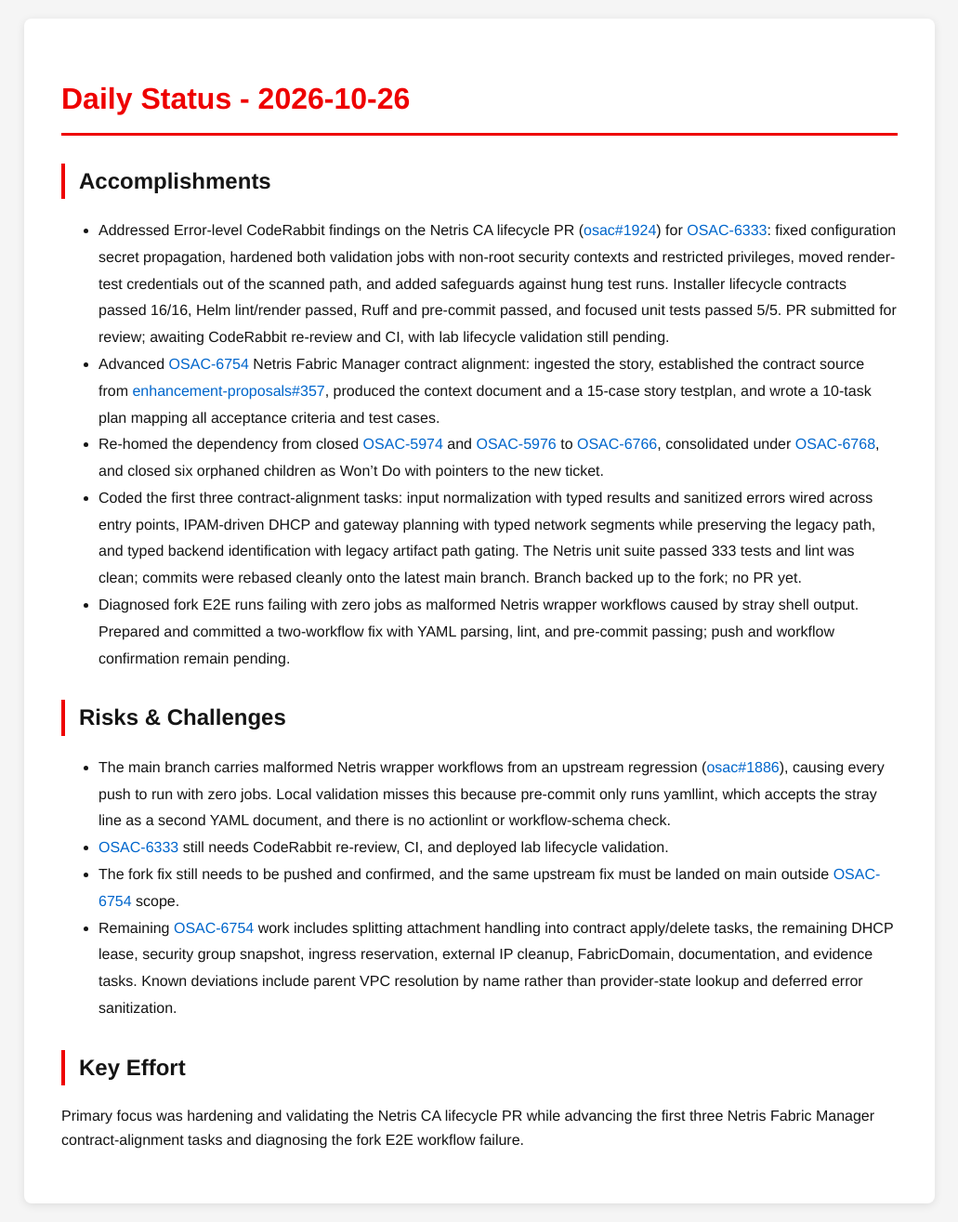
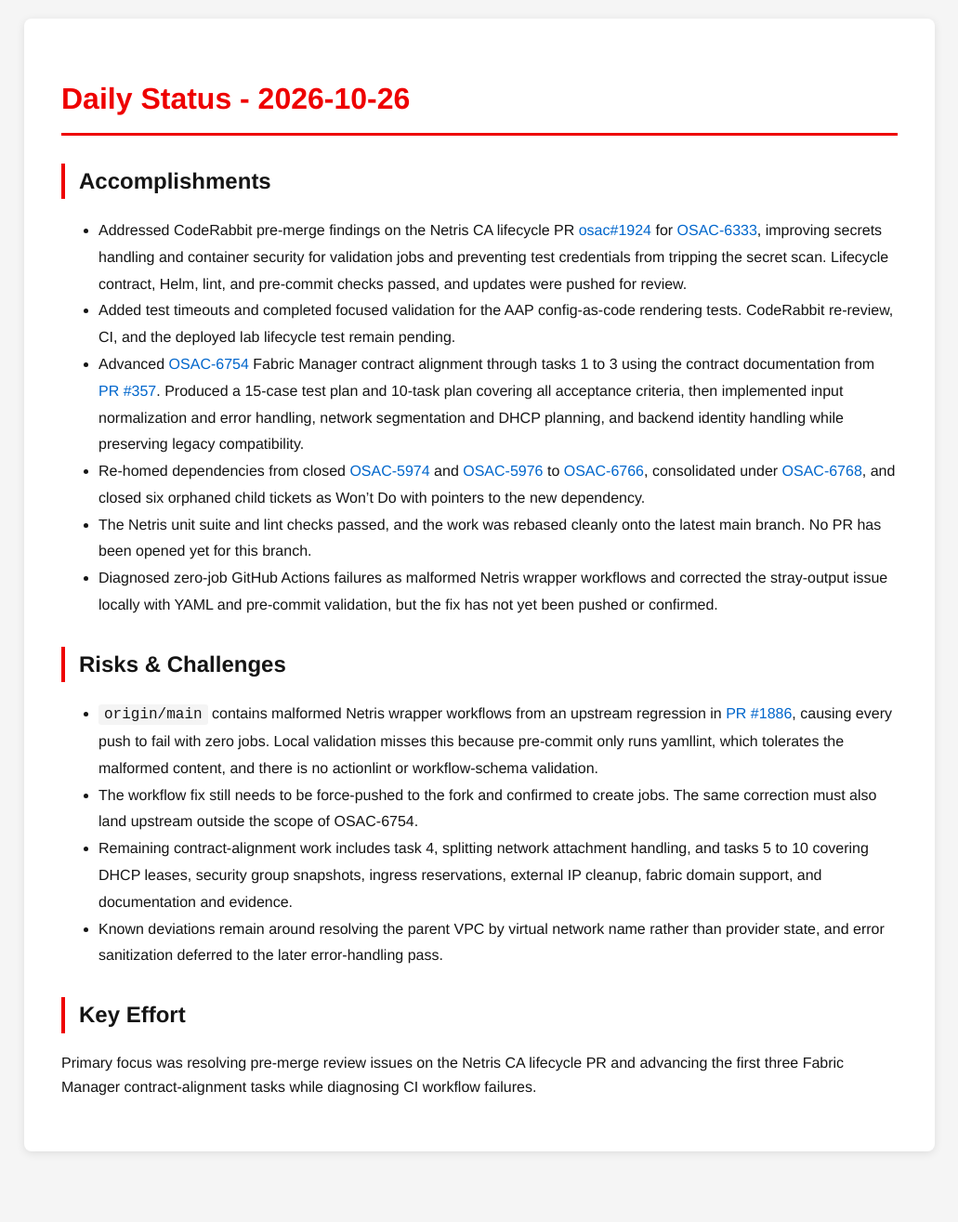
Before and after one commit to tzvatot/daily-status, a Jekyll site: the page built from 2026-10-26.md, in a window 1280 px wide. Shown: the whole page at 93% size, without its empty margins (124-1155 px from the left). Built offline with Jekyll 4.4.1, drawn with Linux system fonts in a browser that asks for light colours; after the commit the page ends 1259 px from its top, so only the background shows below that.

Commit message:
Daily status update - 2026-10-26

```diff
--- a/2026-10-26.md
+++ b/2026-10-26.md
@@ -7,17 +7,18 @@
 # Daily Status - 2026-10-26
 
 ## Accomplishments
-- Addressed Error-level CodeRabbit findings on the Netris CA lifecycle PR ([osac#1924](https://github.com/osac-project/osac/pull/1924)) for [OSAC-6333](https://redhat.atlassian.net/browse/OSAC-6333): fixed configuration secret propagation, hardened both validation jobs with non-root security contexts and restricted privileges, moved render-test credentials out of the scanned path, and added safeguards against hung test runs. Installer lifecycle contracts passed 16/16, Helm lint/render passed, Ruff and pre-commit passed, and focused unit tests passed 5/5. PR submitted for review; awaiting CodeRabbit re-review and CI, with lab lifecycle validation still pending.
-- Advanced [OSAC-6754](https://redhat.atlassian.net/browse/OSAC-6754) Netris Fabric Manager contract alignment: ingested the story, established the contract source from [enhancement-proposals#357](https://github.com/osac-project/enhancement-proposals/pull/357), produced the context document and a 15-case story testplan, and wrote a 10-task plan mapping all acceptance criteria and test cases.
-- Re-homed the dependency from closed [OSAC-5974](https://redhat.atlassian.net/browse/OSAC-5974) and [OSAC-5976](https://redhat.atlassian.net/browse/OSAC-5976) to [OSAC-6766](https://redhat.atlassian.net/browse/OSAC-6766), consolidated under [OSAC-6768](https://redhat.atlassian.net/browse/OSAC-6768), and closed six orphaned children as Won't Do with pointers to the new ticket.
-- Coded the first three contract-alignment tasks: input normalization with typed results and sanitized errors wired across entry points, IPAM-driven DHCP and gateway planning with typed network segments while preserving the legacy path, and typed backend identification with legacy artifact path gating. The Netris unit suite passed 333 tests and lint was clean; commits were rebased cleanly onto the latest main branch. Branch backed up to the fork; no PR yet.
-- Diagnosed fork E2E runs failing with zero jobs as malformed Netris wrapper workflows caused by stray shell output. Prepared and committed a two-workflow fix with YAML parsing, lint, and pre-commit passing; push and workflow confirmation remain pending.
+- Addressed CodeRabbit pre-merge findings on the Netris CA lifecycle PR [osac#1924](https://github.com/osac-project/osac/pull/1924) for [OSAC-6333](https://redhat.atlassian.net/browse/OSAC-6333), improving secrets handling and container security for validation jobs and preventing test credentials from tripping the secret scan. Lifecycle contract, Helm, lint, and pre-commit checks passed, and updates were pushed for review.
+- Added test timeouts and completed focused validation for the AAP config-as-code rendering tests. CodeRabbit re-review, CI, and the deployed lab lifecycle test remain pending.
+- Advanced [OSAC-6754](https://redhat.atlassian.net/browse/OSAC-6754) Fabric Manager contract alignment through tasks 1 to 3 using the contract documentation from [PR #357](https://github.com/osac-project/enhancement-proposals/pull/357). Produced a 15-case test plan and 10-task plan covering all acceptance criteria, then implemented input normalization and error handling, network segmentation and DHCP planning, and backend identity handling while preserving legacy compatibility.
+- Re-homed dependencies from closed [OSAC-5974](https://redhat.atlassian.net/browse/OSAC-5974) and [OSAC-5976](https://redhat.atlassian.net/browse/OSAC-5976) to [OSAC-6766](https://redhat.atlassian.net/browse/OSAC-6766), consolidated under [OSAC-6768](https://redhat.atlassian.net/browse/OSAC-6768), and closed six orphaned child tickets as Won't Do with pointers to the new dependency.
+- The Netris unit suite and lint checks passed, and the work was rebased cleanly onto the latest main branch. No PR has been opened yet for this branch.
+- Diagnosed zero-job GitHub Actions failures as malformed Netris wrapper workflows and corrected the stray-output issue locally with YAML and pre-commit validation, but the fix has not yet been pushed or confirmed.
 
 ## Risks & Challenges
-- The main branch carries malformed Netris wrapper workflows from an upstream regression ([osac#1886](https://github.com/osac-project/osac/pull/1886)), causing every push to run with zero jobs. Local validation misses this because pre-commit only runs yamllint, which accepts the stray line as a second YAML document, and there is no actionlint or workflow-schema check.
-- [OSAC-6333](https://redhat.atlassian.net/browse/OSAC-6333) still needs CodeRabbit re-review, CI, and deployed lab lifecycle validation.
-- The fork fix still needs to be pushed and confirmed, and the same upstream fix must be landed on main outside [OSAC-6754](https://redhat.atlassian.net/browse/OSAC-6754) scope.
-- Remaining [OSAC-6754](https://redhat.atlassian.net/browse/OSAC-6754) work includes splitting attachment handling into contract apply/delete tasks, the remaining DHCP lease, security group snapshot, ingress reservation, external IP cleanup, FabricDomain, documentation, and evidence tasks. Known deviations include parent VPC resolution by name rather than provider-state lookup and deferred error sanitization.
+- `origin/main` contains malformed Netris wrapper workflows from an upstream regression in [PR #1886](https://github.com/osac-project/osac/pull/1886), causing every push to fail with zero jobs. Local validation misses this because pre-commit only runs yamllint, which tolerates the malformed content, and there is no actionlint or workflow-schema validation.
+- The workflow fix still needs to be force-pushed to the fork and confirmed to create jobs. The same correction must also land upstream outside the scope of OSAC-6754.
+- Remaining contract-alignment work includes task 4, splitting network attachment handling, and tasks 5 to 10 covering DHCP leases, security group snapshots, ingress reservations, external IP cleanup, fabric domain support, and documentation and evidence.
+- Known deviations remain around resolving the parent VPC by virtual network name rather than provider state, and error sanitization deferred to the later error-handling pass.
 
 ## Key Effort
-Primary focus was hardening and validating the Netris CA lifecycle PR while advancing the first three Netris Fabric Manager contract-alignment tasks and diagnosing the fork E2E workflow failure.
+Primary focus was resolving pre-merge review issues on the Netris CA lifecycle PR and advancing the first three Fabric Manager contract-alignment tasks while diagnosing CI workflow failures.
```
